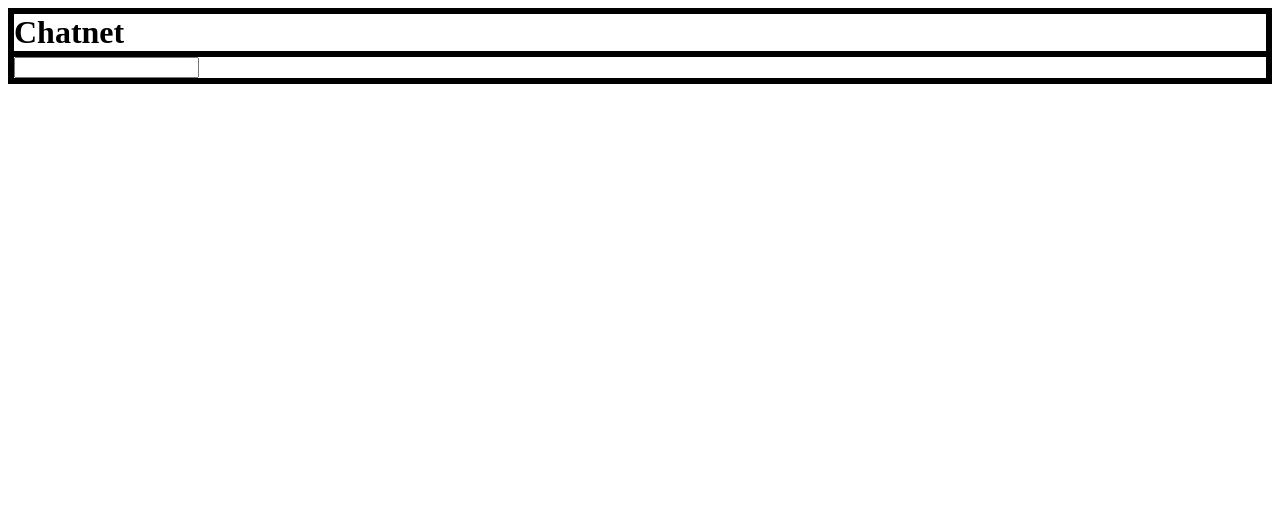
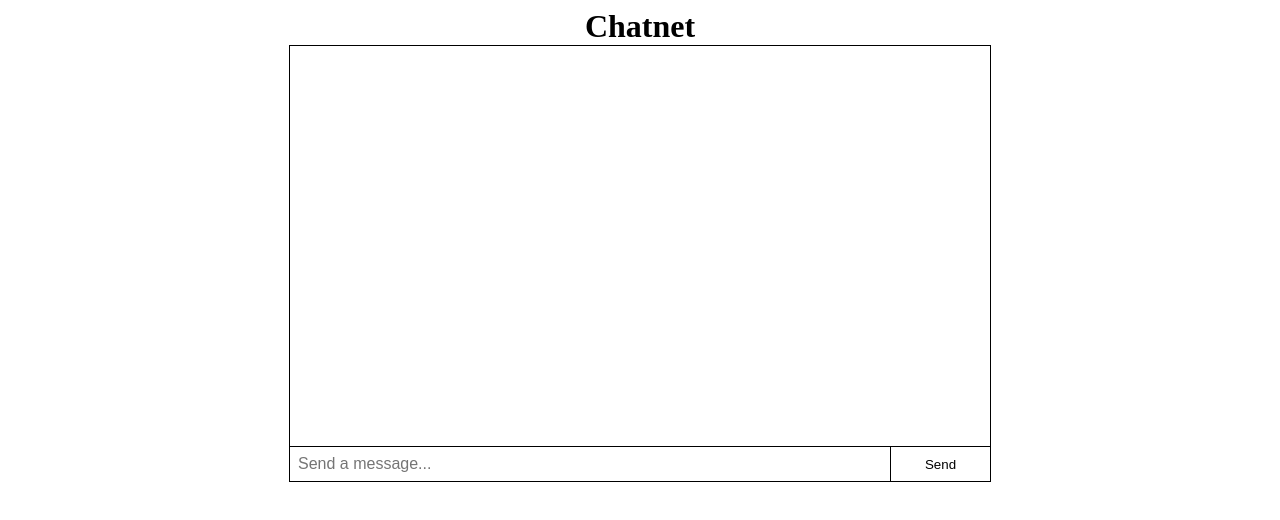
Before and after one commit to leebartondev/chatnet, a website: page public/index.html in a window 1280 px wide. Drawn offline with Linux system fonts and the light colour scheme.

Commit message:
chatbox styling

```diff
--- a/index.js
+++ b/index.js
@@ -9,7 +9,7 @@ app.use(express.static(path.join(__dirname, 'public')));
 
 // Render static index page
 app.get('/', (req, res) => {
-    res.sendFile(path.join(__dirname, 'index.html'));
+    res.sendFile(path.join(__dirname,  'index.html'));
 });
 
 // API routes
--- a/public/css/index.css
+++ b/public/css/index.css
@@ -1,13 +1,13 @@
-body {
-    border: solid;
-}
+.Title { text-align: center; margin: auto; }
 
-.Title {
-    border: solid;
-    margin: auto;
-}
+.Container { width: 700px; margin: auto; border: solid 1px; }
 
-.Container {
-    border: solid;
-    margin: auto;
-}
+    .Chatbox { height: 400px; }
+
+    .Messenger { display: flex; flex-direction: row; border-top: solid 1px; border-left: solid 1px; margin-left: -1px; }
+
+        input { flex-grow: 1; border: none; font-size: 16px; padding: 8px; }
+
+        button { width: 100px; border: none; border-left: solid 1px; background-color: white; }
+        button:hover { background-color: grey; cursor: pointer; }
+        button:active { background-color: lightgray; }
--- a/public/index.html
+++ b/public/index.html
@@ -5,14 +5,18 @@
         <link rel="stylesheet" type="text/css" href="./css/index.css" />
     </head>
     <body>
+
         <h1 class="Title"> Chatnet </h1>
+
         <div class="Container">
-            <div class="">
+            <div class="Chatbox">
 
             </div>
-            <div class="">
-                <input class="Chatbox" type="text" name="chatbox">
+            <div class="Messenger">
+                <input placeholder="Send a message..." type="text" name="messenger">
+                <button name="messenger"> Send </button>
             </div>
         </div>
+
     </body>
 </html>
```
